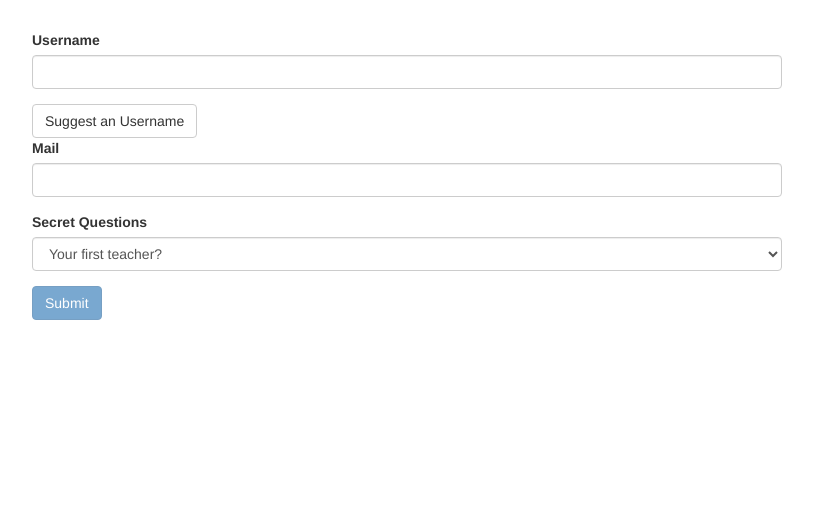
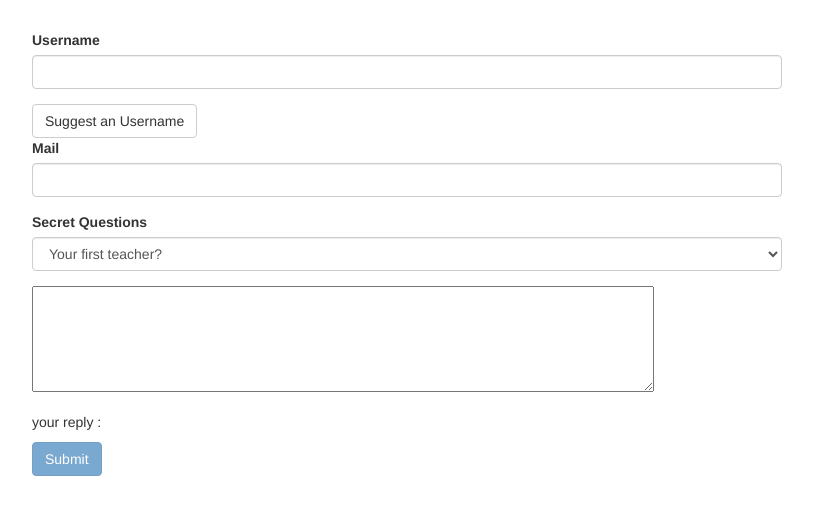
Before and after one commit to pradeepyadavx/Angular, an Angular app in the folder forms-td-start/: page / in a window 1280 px wide. Shown: the top 514 px of the page, without its empty margins (233-1046 px from the left). Built offline with nearby package versions, Linux system fonts and the light colour scheme.

Commit message:
[(ngModel)] use for

```diff
--- a/forms-td-start/src/app/app.component.html
+++ b/forms-td-start/src/app/app.component.html
@@ -38,6 +38,13 @@
             <option value="teacher">Your first teacher?</option>
           </select>
         </div>
+        <div class="form-group">
+          <textarea name="questionAnser"
+          cols="74"
+          rows="5"
+          [(ngModel)]="answer"></textarea>
+        </div>
+        <p>your reply :{{ answer }}</p>
         <button
         class="btn btn-primary"
         type="submit"
--- a/forms-td-start/src/app/app.component.ts
+++ b/forms-td-start/src/app/app.component.ts
@@ -10,6 +10,7 @@ export class AppComponent {
   @ViewChild('f') data:NgForm;
 
   defaultQuestion='teacher'
+  answer='';
 
   suggestUserName() {
     const suggestedName = 'Superuser';
```
